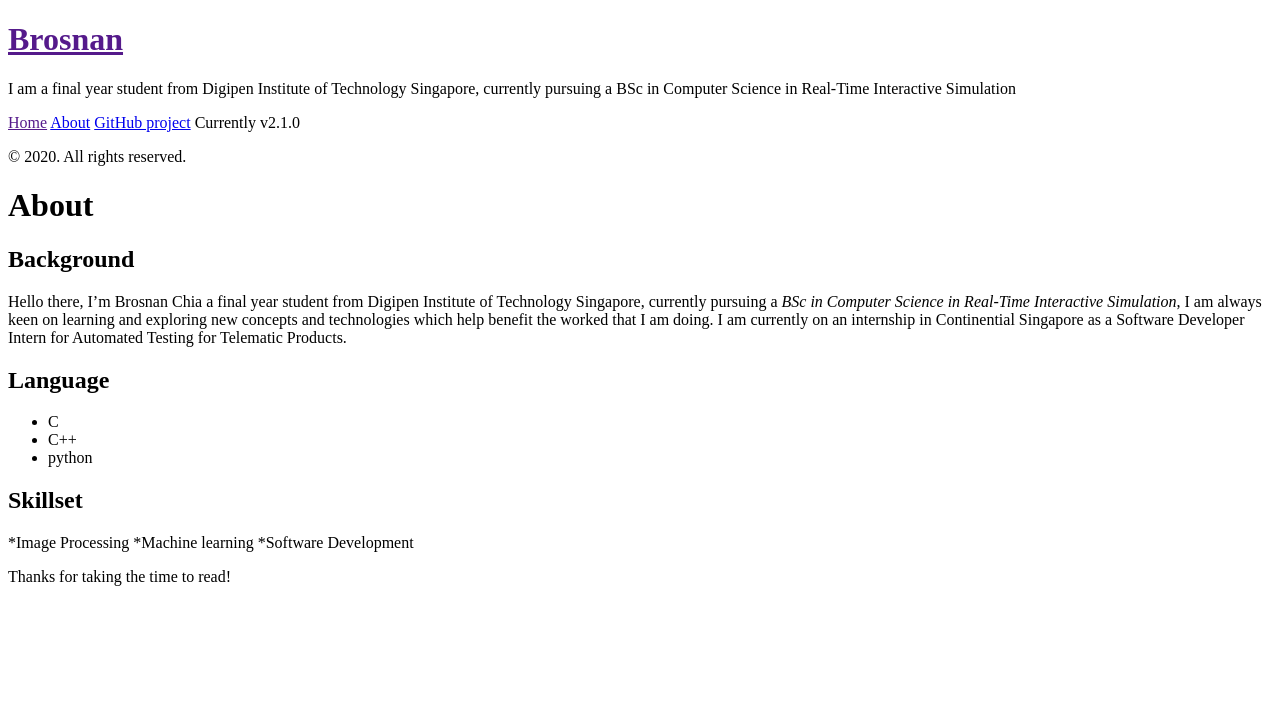
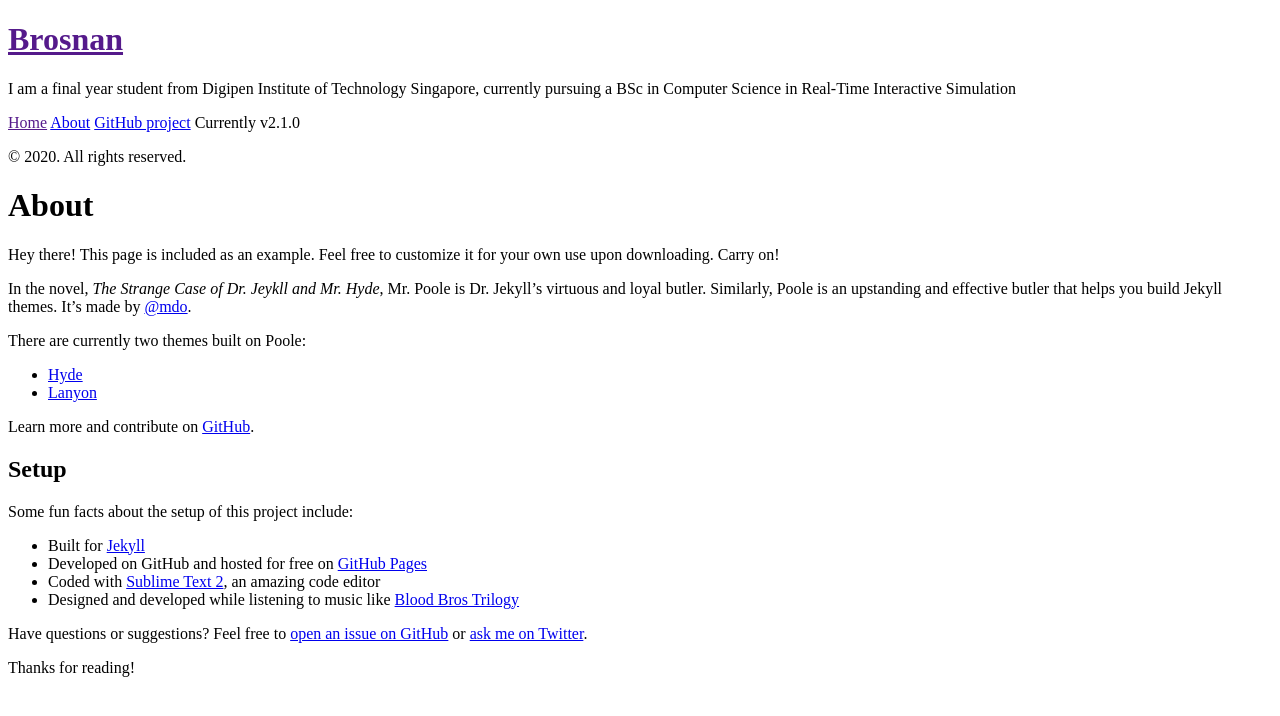
Before and after one commit to broscew/broscew.github.io, a Jekyll site: the page built from about.md, in a window 1280 px wide. Shown: the top 716 px of the page. Built offline with Jekyll 4.4.1, drawn with Linux system fonts in a browser that asks for light colours; Markdown is read by kramdown in place of the engine named in the settings.

Commit message:
fix warnings

```diff
--- /dev/null
+++ b/CNAME
@@ -0,0 +1 @@
+hyde.getpoole.com
--- a/_config.yml
+++ b/_config.yml
@@ -1,5 +1,5 @@
 # Dependencies
-markdown: redcarpet
+markdown: kramdown
 highlighter: pygments
 
 # Permalinks
--- a/about.md
+++ b/about.md
@@ -3,17 +3,28 @@
 title: About
 ---
 
-##Background
-Hello there, I'm Brosnan Chia a final year student from Digipen Institute of Technology Singapore, currently pursuing a *BSc in Computer Science in Real-Time Interactive Simulation*, I am always keen on learning and exploring new concepts and technologies which help benefit the worked that I am doing.
-I am currently on an internship in Continential Singapore as a Software Developer Intern for Automated Testing for Telematic Products.
-##Language
-* C
-* C++
-* python
+<p class="message">
+  Hey there! This page is included as an example. Feel free to customize it for your own use upon downloading. Carry on!
+</p>
 
-## Skillset
-*Image Processing
-*Machine learning
-*Software Development
+In the novel, *The Strange Case of Dr. Jeykll and Mr. Hyde*, Mr. Poole is Dr. Jekyll's virtuous and loyal butler. Similarly, Poole is an upstanding and effective butler that helps you build Jekyll themes. It's made by [@mdo](https://twitter.com/mdo).
 
-Thanks for taking the time to read!
+There are currently two themes built on Poole:
+
+* [Hyde](http://hyde.getpoole.com)
+* [Lanyon](http://lanyon.getpoole.com)
+
+Learn more and contribute on [GitHub](https://github.com/poole).
+
+## Setup
+
+Some fun facts about the setup of this project include:
+
+* Built for [Jekyll](http://jekyllrb.com)
+* Developed on GitHub and hosted for free on [GitHub Pages](https://pages.github.com)
+* Coded with [Sublime Text 2](http://sublimetext.com), an amazing code editor
+* Designed and developed while listening to music like [Blood Bros Trilogy](https://soundcloud.com/maddecent/sets/blood-bros-series)
+
+Have questions or suggestions? Feel free to [open an issue on GitHub](https://github.com/poole/issues/new) or [ask me on Twitter](https://twitter.com/mdo).
+
+Thanks for reading!
```
